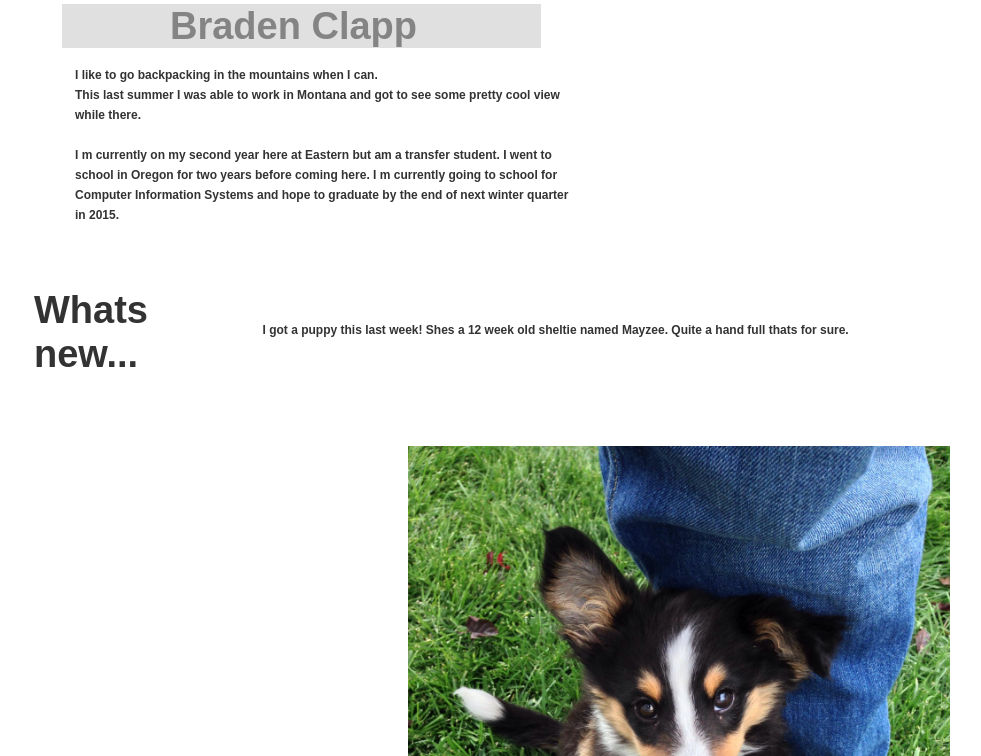
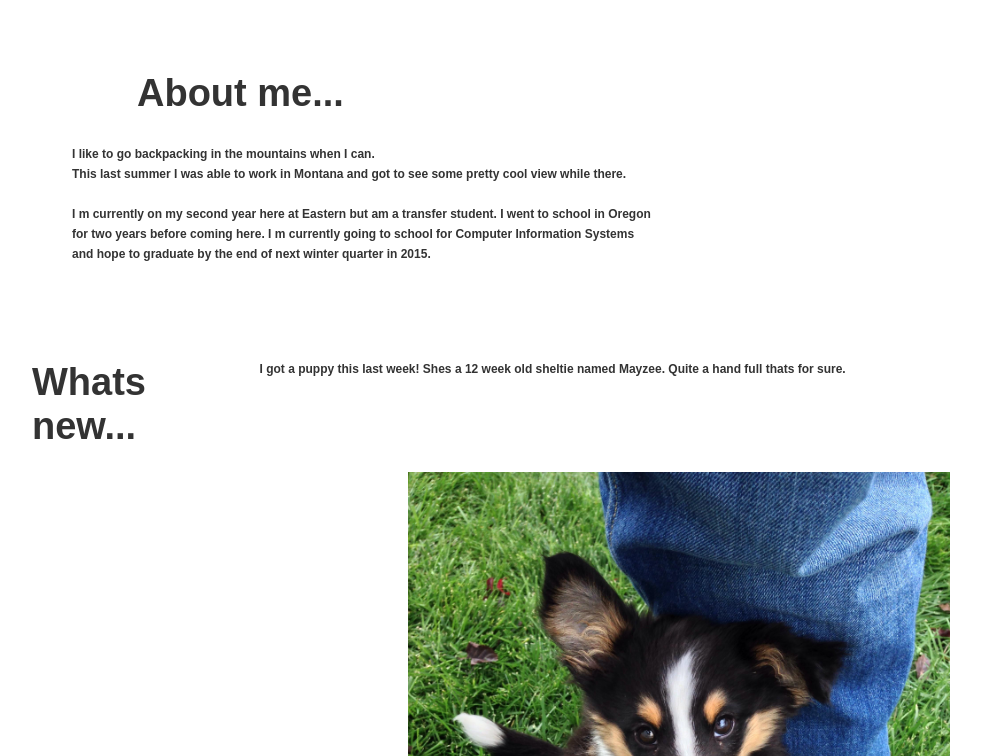
Before and after one commit to bclapp/AS1-About-Me, a plain HTML site: page index.html in a window 1280 px wide. Shown: the part 964-1720 px from the top of the page, without its empty margins (109-1090 px from the left). Drawn offline with Linux system fonts and the light colour scheme.

Commit message:
Version 5

```diff
--- a/css/clapp.webflow.css
+++ b/css/clapp.webflow.css
@@ -10,10 +10,10 @@ body {
   line-height: 20px;
 }
 h1 {
-  margin: -15px 33px 40px 15px;
+  margin: 18px -43px 52px 45px;
   padding-right: 32px;
   padding-bottom: 0px;
-  padding-left: 66px;
+  padding-left: 34px;
   font-size: 38px;
   line-height: 44px;
   font-weight: 700;
@@ -75,19 +75,19 @@ p {
 }
 .text {
   margin: -85px -56px 55px 14px;
-  padding: 62px 0px 23px 3px;
+  padding: 62px 0px 23px;
   font-weight: 600;
 }
 .block {
   margin-right: -23px;
-  margin-left: 4px;
+  margin-left: -24px;
   padding-right: 14px;
   padding-left: 27px;
   background-color: #ccc;
   opacity: 0.6;
 }
 .mazy {
-  margin: -73px 11px -46px 407px;
+  margin: -129px 11px -46px 407px;
   padding-top: 101px;
   padding-bottom: 30px;
   padding-left: 58px;
--- a/index.html
+++ b/index.html
@@ -1,5 +1,5 @@
 <!DOCTYPE html>
-<!-- This site was created in Webflow. http://www.webflow.com--><!-- Last Published: Tue Oct 08 2013 15:43:50 GMT+0000 (UTC) -->
+<!-- This site was created in Webflow. http://www.webflow.com--><!-- Last Published: Tue Oct 08 2013 15:48:43 GMT+0000 (UTC) -->
 <html data-wf-site="524da883088aaa3e560000c5">
   <head>
     <meta charset="utf-8">
@@ -15,13 +15,14 @@
   <img class="pic" src="images/313168_10151370603349152_2106214662_n.jpg" alt="313168_10151370603349152_2106214662_n.jpg">
   <div class="w-container">
     <div class="w-row">
-      <div class="w-col w-col-6 pic">
+      <div class="w-col w-col-5 pic">
         <img src="images/me.jpg" alt="me.jpg">
-      </div>
-      <div class="w-col w-col-6">
         <div class="block">
           <h1>Braden Clapp</h1>
         </div>
+      </div>
+      <div class="w-col w-col-7">
+        <h1>About me...</h1>
         <div class="text">I like to go backpacking in the mountains when I can.
           <br>This last summer I was able to work in Montana and got to see some pretty cool view while there.
           <br>
```
